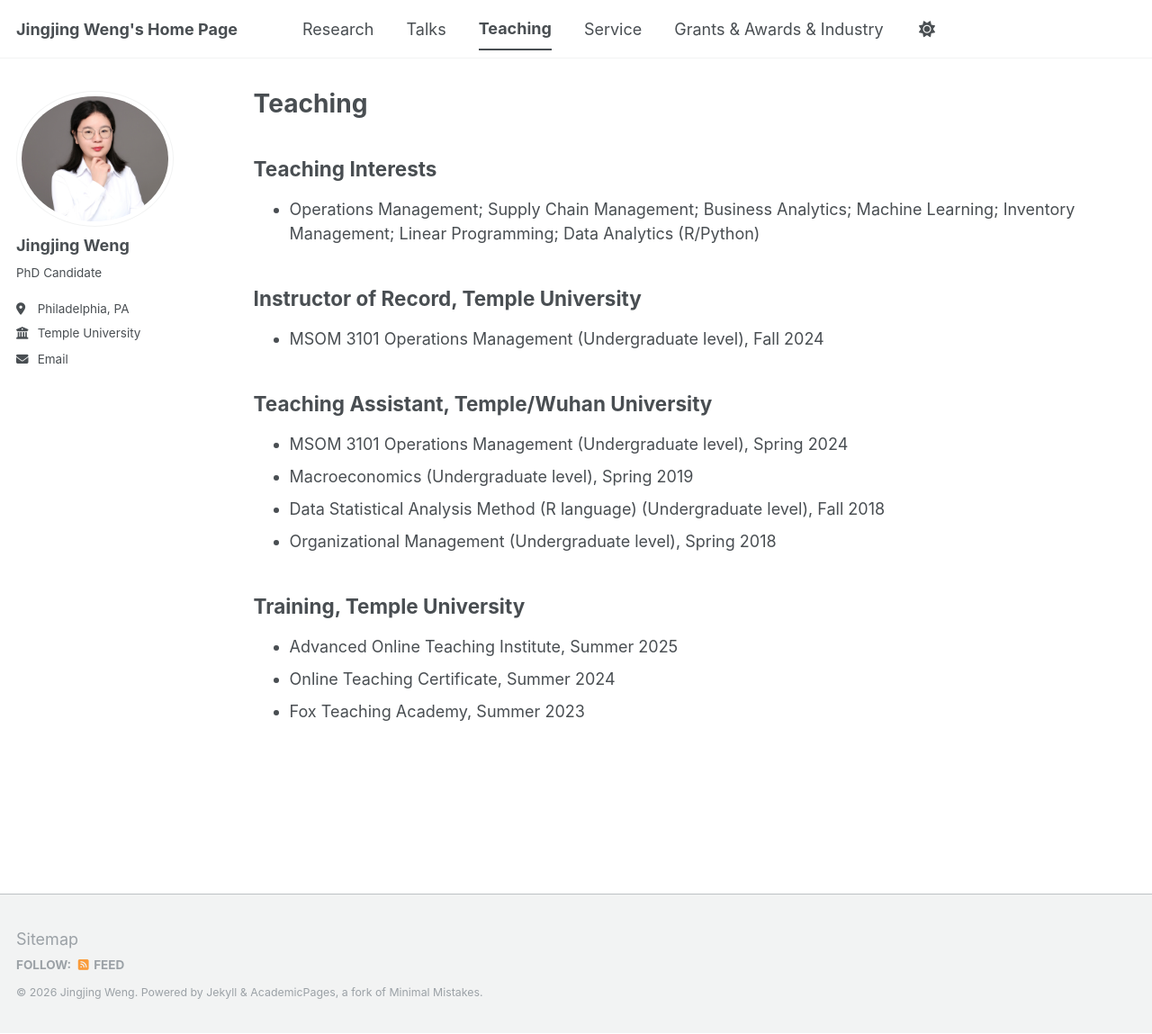
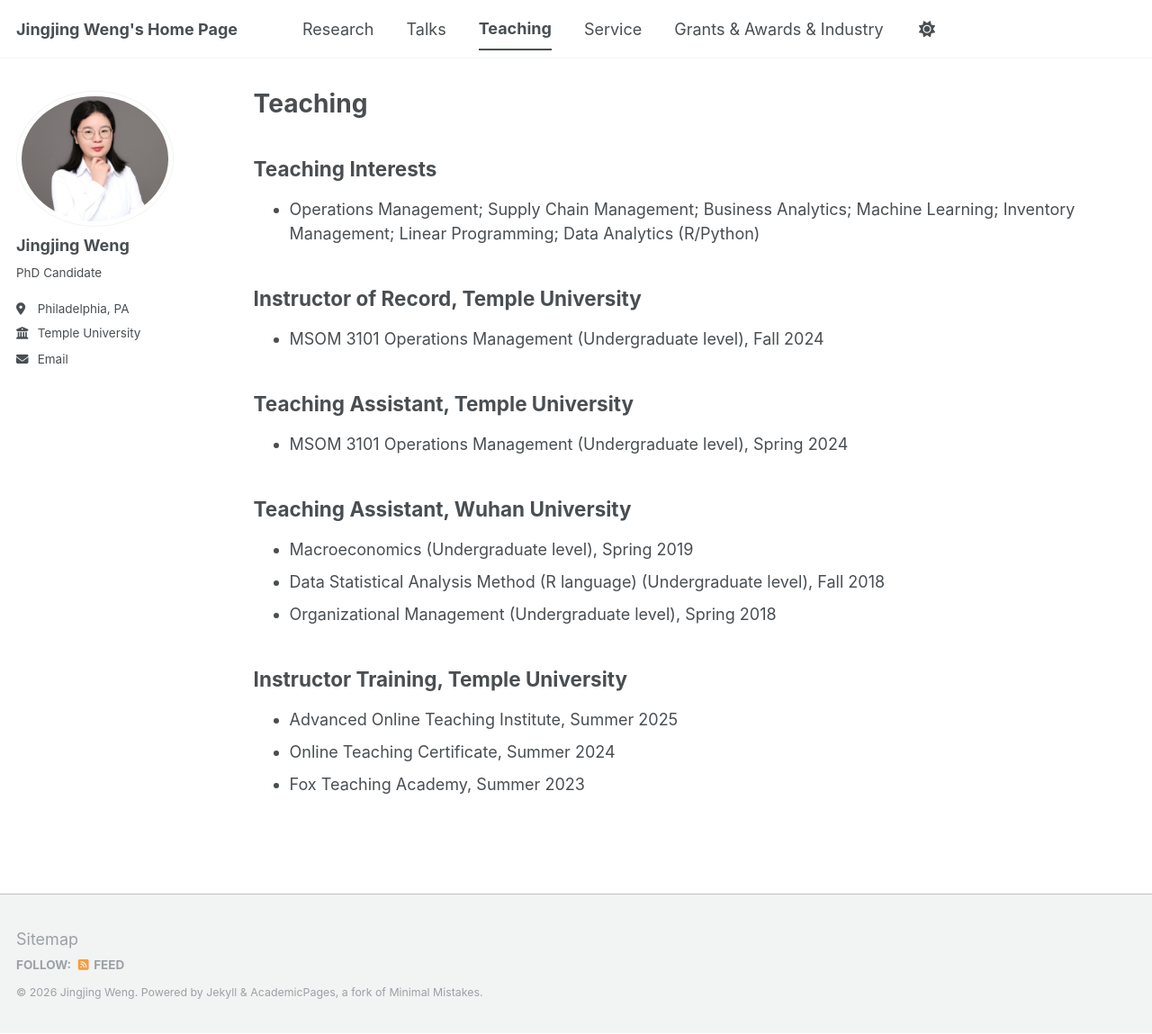
Before and after one commit to JingjingWeng/JingjingWeng.github.io, a Jekyll site: the page built from _pages/teaching.md, in a window 1280 px wide and 1149 px high. Shown: the whole window at 90% size. Built offline with Jekyll 4.4.1, drawn with Linux system fonts in a browser that asks for light colours; a script bundle is joined from its source files by our own code; library files that are not in the unit come from our copies.

Commit message:
Update teaching.md

```diff
--- a/_pages/teaching.md
+++ b/_pages/teaching.md
@@ -16,13 +16,15 @@ author_profile: true
 
 
 
-## Teaching Assistant, Temple/Wuhan University
+## Teaching Assistant, Temple University
 * MSOM 3101 Operations Management (Undergraduate level), Spring 2024
+
+## Teaching Assistant, Wuhan University
 * Macroeconomics (Undergraduate level), Spring 2019
 * Data Statistical Analysis Method (R language) (Undergraduate level), Fall 2018
 * Organizational Management (Undergraduate level), Spring 2018
 
-## Training, Temple University
+## Instructor Training, Temple University
 * Advanced Online Teaching Institute, Summer 2025
 * Online Teaching Certificate, Summer 2024
 * Fox Teaching Academy, Summer 2023
```
